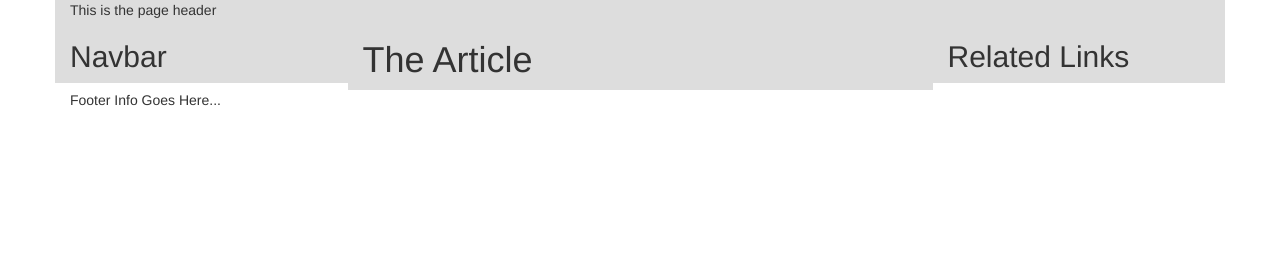
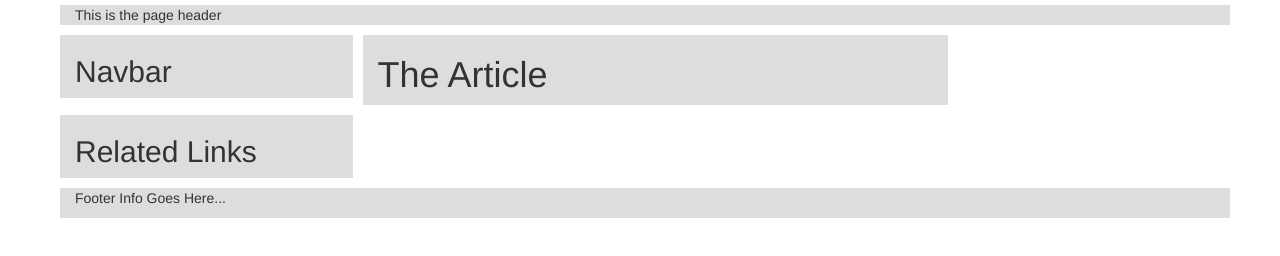
Before and after one commit to Gravesh1/bootstrap_grid, a plain HTML site: page index.html in a window 1280 px wide. Drawn offline with nearby package versions, Linux system fonts and the light colour scheme.

Commit message:
Update index.html

```diff
--- a/index.html
+++ b/index.html
@@ -22,10 +22,11 @@
 <link rel="stylesheet" href="//netdna.bootstrapcdn.com/bootstrap/3.1.1/css/bootstrap.min.css">
 <style>
   .containter {
-   border: 1px solid #000;
+   border: 1px, solid, #000000;
   }
 
-  header, nav, article, aside {
+  header, nav, article, aside, footer {
+      margin:5px;
       background-color:#ddd;
   }
 </style> <!-- Any additional styles go here. ALSO, FOR CODE BELOW: Only lower levels of IE will recognize this!-->
```
